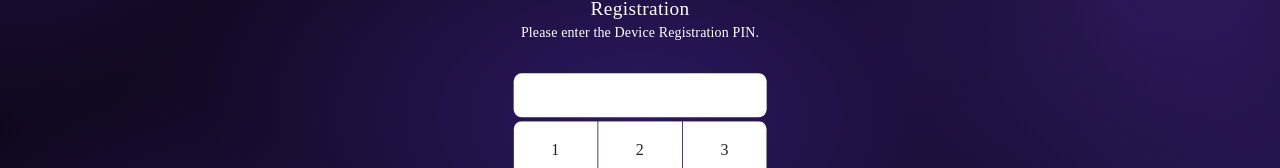
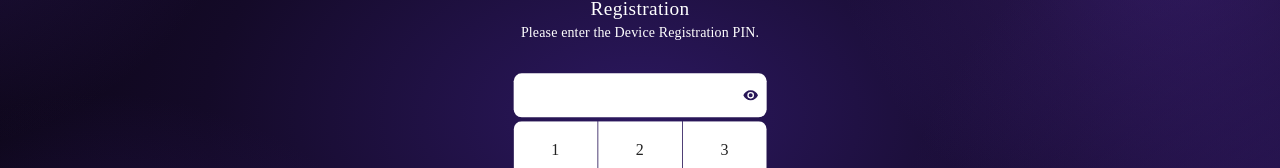
Before and after one commit to aclarence-uxdesign/dwb-redesign, a Next.js app: page / in a window 1280 px wide. Shown: the part 226-394 px from the top of the page. Built offline with nearby package versions, Linux system fonts and the light colour scheme.

Commit message:
Mask the registration PIN and let the user show or hide it.
Digits stay hidden as they are entered, and the eye control on the display reveals them.

Co-authored-by: aclarence <aclarence@getwellnetwork.com>

```diff
--- a/app/globals.css
+++ b/app/globals.css
@@ -163,12 +163,41 @@ body {
   border-radius: 24px;
   background: white;
   color: #222;
-  display: flex;
+  display: grid;
+  grid-template-columns: 96px minmax(0, 1fr) 96px;
   align-items: center;
-  justify-content: center;
   font-size: 54px;
+  font-weight: 400;
+}
+
+.pin-value {
+  grid-column: 2;
+  text-align: center;
   letter-spacing: 18px;
-  font-weight: 400;
+  min-height: 64px;
+}
+
+.pin-display[data-visible="false"] .pin-value {
+  font-size: 64px;
+  letter-spacing: 16px;
+  line-height: 64px;
+}
+
+.pin-visibility {
+  grid-column: 3;
+  justify-self: center;
+  width: 72px;
+  height: 72px;
+  border: 0;
+  border-radius: 50%;
+  background: transparent;
+  color: #291758;
+  display: grid;
+  place-items: center;
+}
+
+.pin-visibility:active {
+  background: #e7e0f4;
 }
 
 .pin-pad[data-shake="true"] .pin-display {
--- a/components/pin-screen.tsx
+++ b/components/pin-screen.tsx
@@ -5,8 +5,31 @@ import { REGISTRATION_PIN } from "@/lib/board-data";
 
 const keys = ["1", "2", "3", "4", "5", "6", "7", "8", "9", "clear", "0", "back"] as const;
 
+function EyeIcon() {
+  return (
+    <svg viewBox="0 0 24 24" width="48" height="48" aria-hidden="true">
+      <path
+        fill="currentColor"
+        d="M12 4.5C7 4.5 2.73 7.61 1 12c1.73 4.39 6 7.5 11 7.5s9.27-3.11 11-7.5c-1.73-4.39-6-7.5-11-7.5M12 17a5 5 0 0 1-5-5 5 5 0 0 1 5-5 5 5 0 0 1 5 5 5 5 0 0 1-5 5m0-8a3 3 0 0 0-3 3 3 3 0 0 0 3 3 3 3 0 0 0 3-3 3 3 0 0 0-3-3"
+      />
+    </svg>
+  );
+}
+
+function EyeOffIcon() {
+  return (
+    <svg viewBox="0 0 24 24" width="48" height="48" aria-hidden="true">
+      <path
+        fill="currentColor"
+        d="M11.83 9 15 12.16V12a3 3 0 0 0-3-3c-.06 0-.11 0-.17 0m-4.3.8 1.55 1.55c-.05.21-.08.42-.08.65a3 3 0 0 0 3 3c.22 0 .44-.03.65-.08l1.55 1.55c-.67.33-1.41.53-2.2.53a5 5 0 0 1-5-5c0-.79.2-1.53.53-2.2M2 4.27l2.28 2.28.45.45C3.08 8.3 1.78 10 1 12c1.73 4.39 6 7.5 11 7.5 1.55 0 3.03-.3 4.38-.84l.43.42L19.73 22 21 20.73 3.27 3zM12 7a5 5 0 0 1 5 5c0 .64-.13 1.26-.36 1.82l2.93 2.93C21.07 15.5 22.27 13.86 23 12c-1.73-4.39-6-7.5-11-7.5-1.4 0-2.74.25-4 0.7l2.17 2.15C10.74 7.13 11.35 7 12 7"
+      />
+    </svg>
+  );
+}
+
 export function PinScreen({ onSuccess }: { onSuccess: () => void }) {
   const [pin, setPin] = useState("");
+  const [visible, setVisible] = useState(false);
   const [error, setError] = useState(false);
   const [shake, setShake] = useState(false);
   const pushRef = useRef<(digit: string) => void>(() => {});
@@ -68,8 +91,19 @@ export function PinScreen({ onSuccess }: { onSuccess: () => void }) {
           </p>
         </div>
         <div className="pin-pad" data-shake={shake}>
-          <div className="pin-display" aria-live="polite">
-            {pin}
+          <div className="pin-display" data-visible={visible}>
+            <span className="pin-value" aria-live="polite">
+              {visible ? pin : "•".repeat(pin.length)}
+            </span>
+            <button
+              type="button"
+              className="pin-visibility"
+              aria-pressed={visible}
+              aria-label={visible ? "Hide PIN" : "Show PIN"}
+              onClick={() => setVisible((current) => !current)}
+            >
+              {visible ? <EyeOffIcon /> : <EyeIcon />}
+            </button>
           </div>
           <div className="pin-keys">
             {keys.map((key) => {
```
